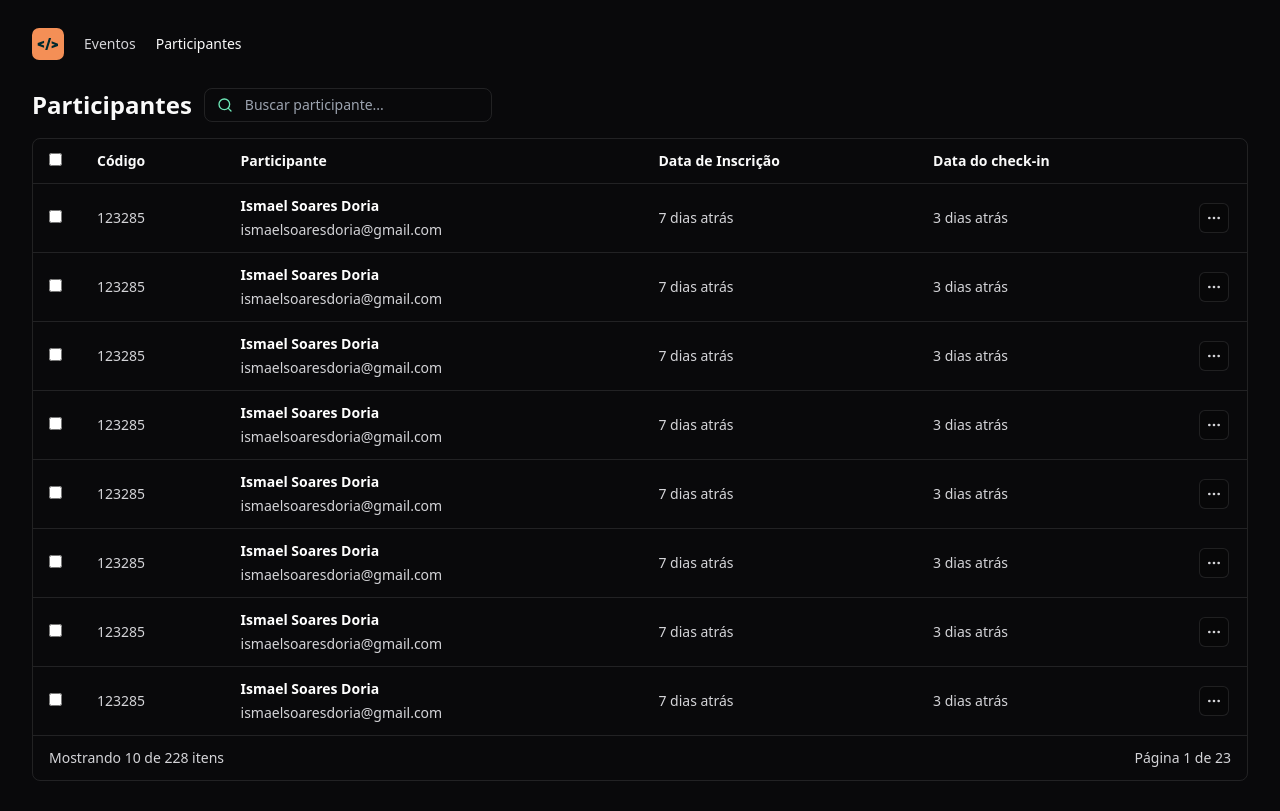
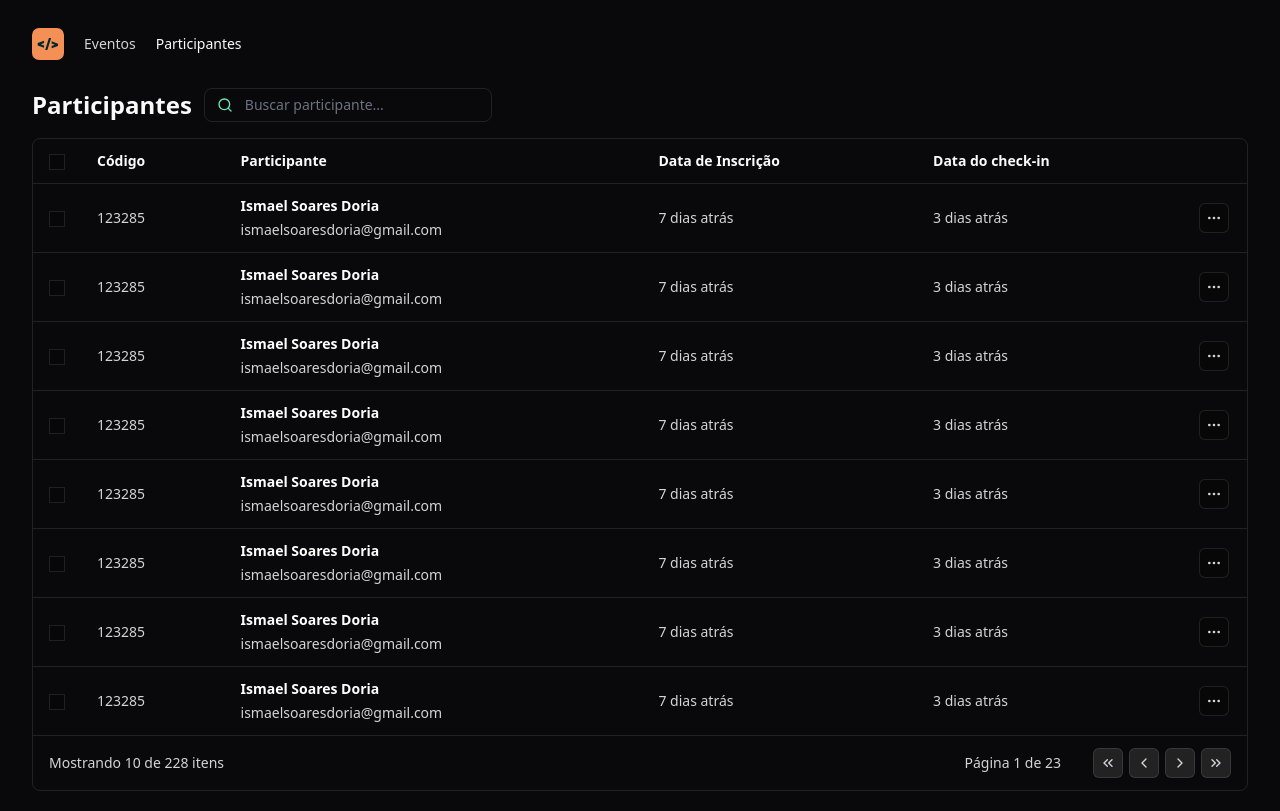
Before and after one commit to ismaelsoares/pass-in-web, a React (Vite) app: page / in a window 1280 px wide. Built offline with nearby package versions, Linux system fonts and the light colour scheme.

Commit message:
Finish part 1

```diff
--- a/package.json
+++ b/package.json
@@ -6,10 +6,10 @@
   "scripts": {
     "dev": "vite",
     "build": "tsc && vite build",
-    "lint": "eslint . --ext ts,tsx --report-unused-disable-directives --max-warnings 0",
     "preview": "vite preview"
   },
   "dependencies": {
+    "@tailwindcss/forms": "^0.5.7",
     "lucide-react": "^0.364.0",
     "react": "^18.2.0",
     "react-dom": "^18.2.0"
@@ -21,9 +21,6 @@
     "@typescript-eslint/parser": "^7.2.0",
     "@vitejs/plugin-react": "^4.2.1",
     "autoprefixer": "^10.4.19",
-    "eslint": "^8.57.0",
-    "eslint-plugin-react-hooks": "^4.6.0",
-    "eslint-plugin-react-refresh": "^0.4.6",
     "postcss": "^8.4.38",
     "tailwindcss": "^3.4.3",
     "typescript": "^5.2.2",
--- a/src/componentes/attendee-list.tsx
+++ b/src/componentes/attendee-list.tsx
@@ -1,4 +1,4 @@
-import { MoreHorizontal, Search } from 'lucide-react'
+import { ChevronLeft, ChevronRight, ChevronsLeft, ChevronsRight, MoreHorizontal, Search } from 'lucide-react'
 
 export const AttendeeList = () => {
   return (
@@ -8,7 +8,7 @@ export const AttendeeList = () => {
         <div className="px-3 py-1.5 border w-72 border-white/10 items-center text-sm rounded-lg gap-3 flex">
           <Search className='size-4 text-emerald-300' />
           <input
-            className="flex-1 bg-transparent outline-none"
+            className="flex-1 p-0 text-sm bg-transparent border-0 outline-none"
             type="text"
             placeholder="Buscar participante..."
           />
@@ -20,7 +20,7 @@ export const AttendeeList = () => {
           <thead>
             <tr className='border-b border-white/10 '>
               <th style={{ width: 48 }} className='px-4 py-3 text-sm font-semibold text-left'>
-                <input type="checkbox" />
+                <input type="checkbox" className='border-white/10 size-4 bg-black/20' />
               </th>
               <th className='px-4 py-3 text-sm font-semibold text-left'>Código</th>
               <th className='px-4 py-3 text-sm font-semibold text-left'>Participante</th>
@@ -32,9 +32,9 @@ export const AttendeeList = () => {
           <tbody>
             {Array.from({ length: 8 }).map((_, i) => {
               return (
-                <tr key={i} className='border-b border-white/10'>
+                <tr key={i} className='border-b border-white/10 hover:bg-white/5'>
                   <td className='px-4 py-3 text-sm text-zinc-300'>
-                    <input type="checkbox" />
+                    <input type="checkbox" className='border-white/10 size-4 bg-black/20' />
                   </td>
                   <td className='px-4 py-3 text-sm text-zinc-300'>123285</td>
                   <td className='px-4 py-3 text-sm text-zinc-300'>
@@ -60,7 +60,23 @@ export const AttendeeList = () => {
                 Mostrando 10 de 228 itens
               </td>
               <td className='px-4 py-3 text-sm text-right text-zinc-300' colSpan={3}>
-                Página 1 de 23
+                <div className='inline-flex items-center gap-8'>
+                  <span>Página 1 de 23</span>
+                  <div className='flex gap-1.5'>
+                    <button className='border rounded-md border-white/10 bg-white/10 p-1.5'>
+                      <ChevronsLeft className='size-4' />
+                    </button>
+                    <button className='border rounded-md border-white/10 bg-white/10 p-1.5'>
+                      <ChevronLeft className='size-4' />
+                    </button>
+                    <button className='border rounded-md border-white/10 bg-white/10 p-1.5'>
+                      <ChevronRight className='size-4' />
+                    </button>
+                    <button className='border rounded-md border-white/10 bg-white/10 p-1.5'>
+                      <ChevronsRight className='size-4' />
+                    </button>
+                  </div>
+                </div>
               </td>
             </tr>
           </tfoot>
--- a/tailwind.config.js
+++ b/tailwind.config.js
@@ -7,5 +7,7 @@ export default {
   theme: {
     extend: {},
   },
-  plugins: [],
+  plugins: [
+    require('@tailwindcss/forms')
+  ],
 }
```
Also changed, not shown: 1 other file (tests, documents, lock files or other folders).
